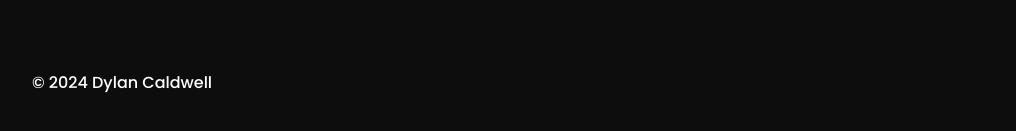
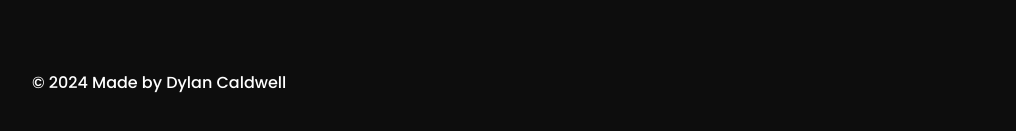
Before and after one commit to DCmax1k/Web-Portfolio-2024, a React (Create React App) app in the folder client/: page / in a window 1280 px wide. Shown: the part 3453-3584 px from the top of the page, without its empty margins (48-1064 px from the left). Built offline with nearby package versions, Linux system fonts and the light colour scheme; a web font is replaced by a local one.

Commit message:
cr text change

```diff
--- a/client/src/components/Index.js
+++ b/client/src/components/Index.js
@@ -105,15 +105,15 @@ class Index extends Component {
                     </div>
 
                     <div className='cr'>
-                    © 2024. Made by Dylan Caldwell.
+                    © 2024 Made by Dylan Caldwell.
                     <br />
-                    All right reserved.
+                    All rights reserved.
                     </div>
                 </div>
 
                 {/* Fixed Links */}
                 <div id='fixedHeaderBar' className={this.state.fixedHeaderBar ? 'active' : ''}>
-                    <img onClick={this.toggleSideBar} className='hamMenu' alt='Side bar open' src='/images/hamMenu.svg' />
+                    <img onClick={this.toggleSideBar} alt='Side bar open' src='/images/hamMenu.svg' />
                     <Links />
                 </div>
 
@@ -257,7 +257,7 @@ class Index extends Component {
                     </div>
 
                     <div className='copyright'>
-                        © 2024 Dylan Caldwell
+                        © 2024 Made by Dylan Caldwell
                     </div>
 
 
```
Also changed, not shown: 7 other files (tests, documents, lock files or other folders).
